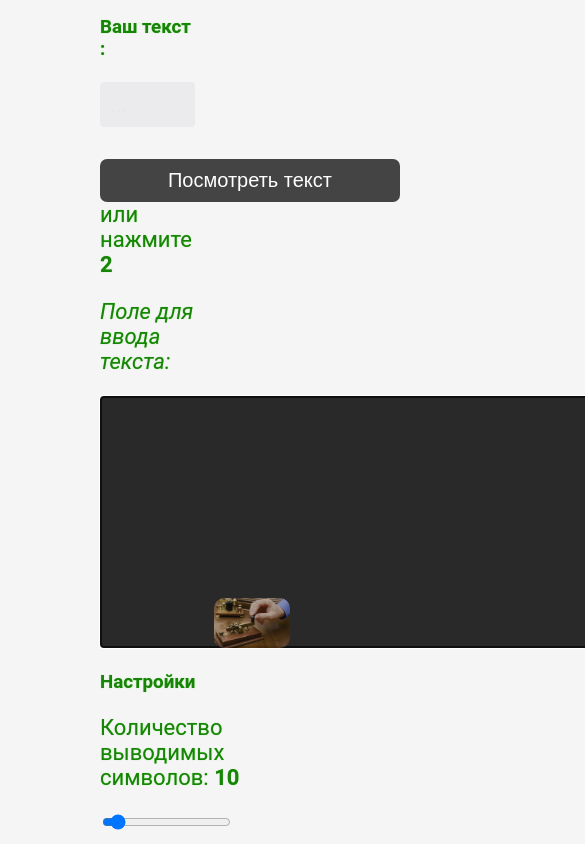
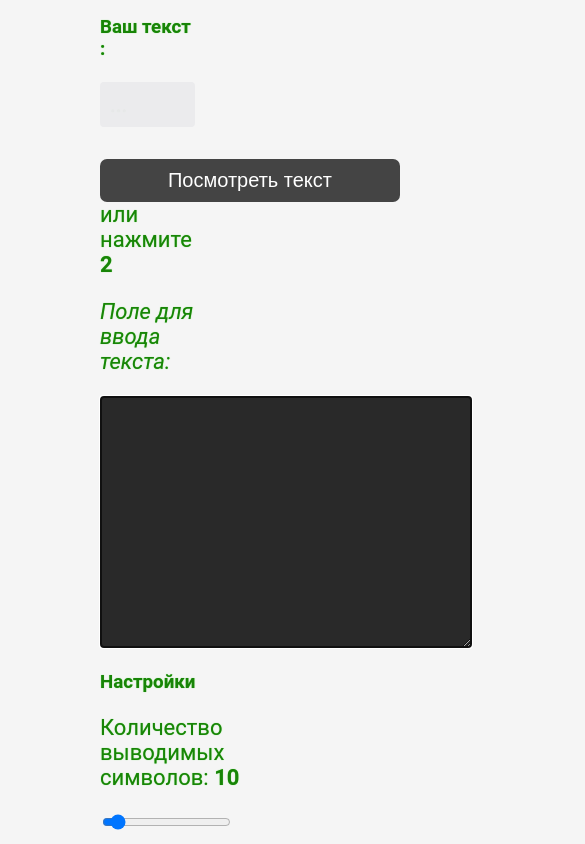
Before and after one commit to dr-Andrei/study-morze, a React (Create React App) app: page / in a window 390 px wide. Shown: the part 513-1357 px from the top of the page, 585 px wide, since content can reach past the window. Built offline with nearby package versions, Linux system fonts and the light colour scheme.

Commit message:
update css

```diff
--- a/src/App.css
+++ b/src/App.css
@@ -46,6 +46,13 @@ h2 {
   padding: 10px 10px;
 }
 
+@media (max-width: 750px) {
+  .App textarea {
+    width: 200%;
+    min-width: 350px;
+  }
+}
+
 .App_work-area,
 .App_photo-area {
   width: 50%;
@@ -55,6 +62,12 @@ h2 {
 
 .App_photo-area {
   text-align: right;
+}
+
+@media (max-width: 1184px) {
+  .App_photo-area {
+    display: none;
+  }
 }
 
 .App_photo-area img {
```
